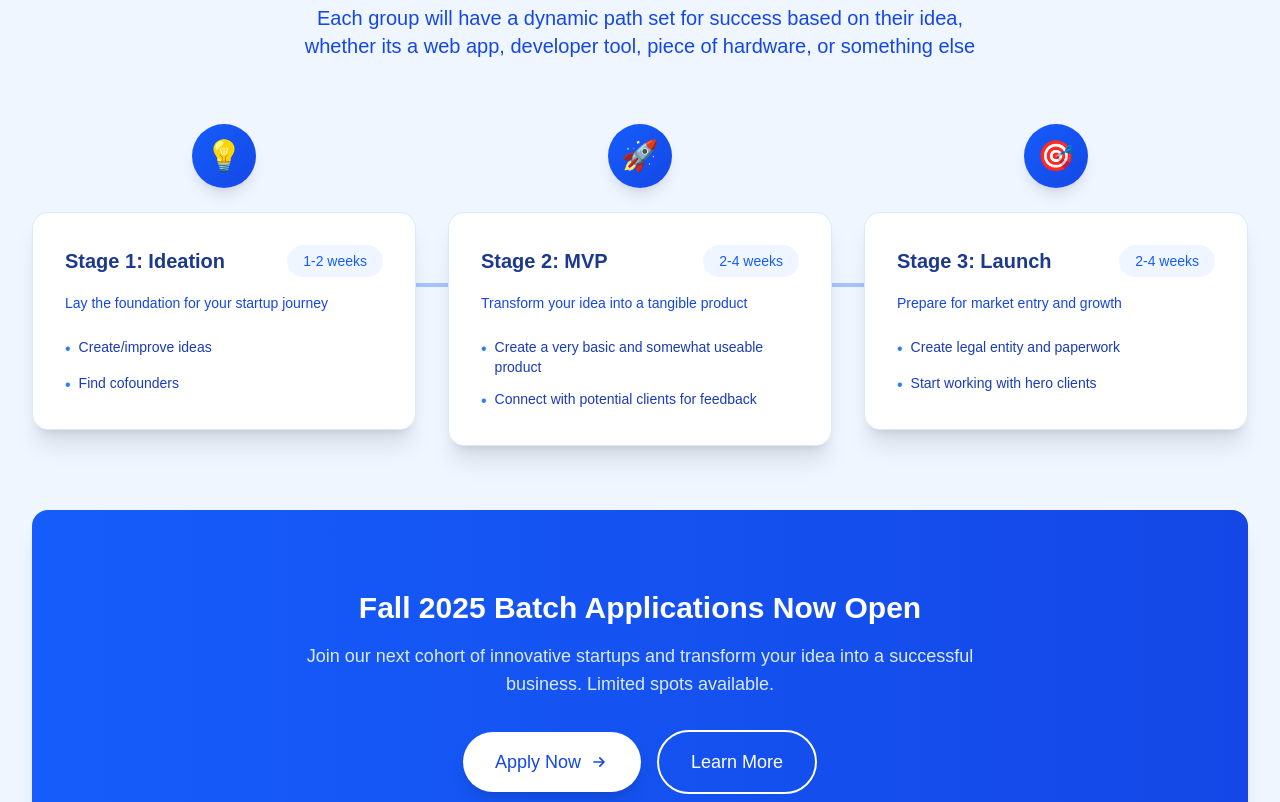
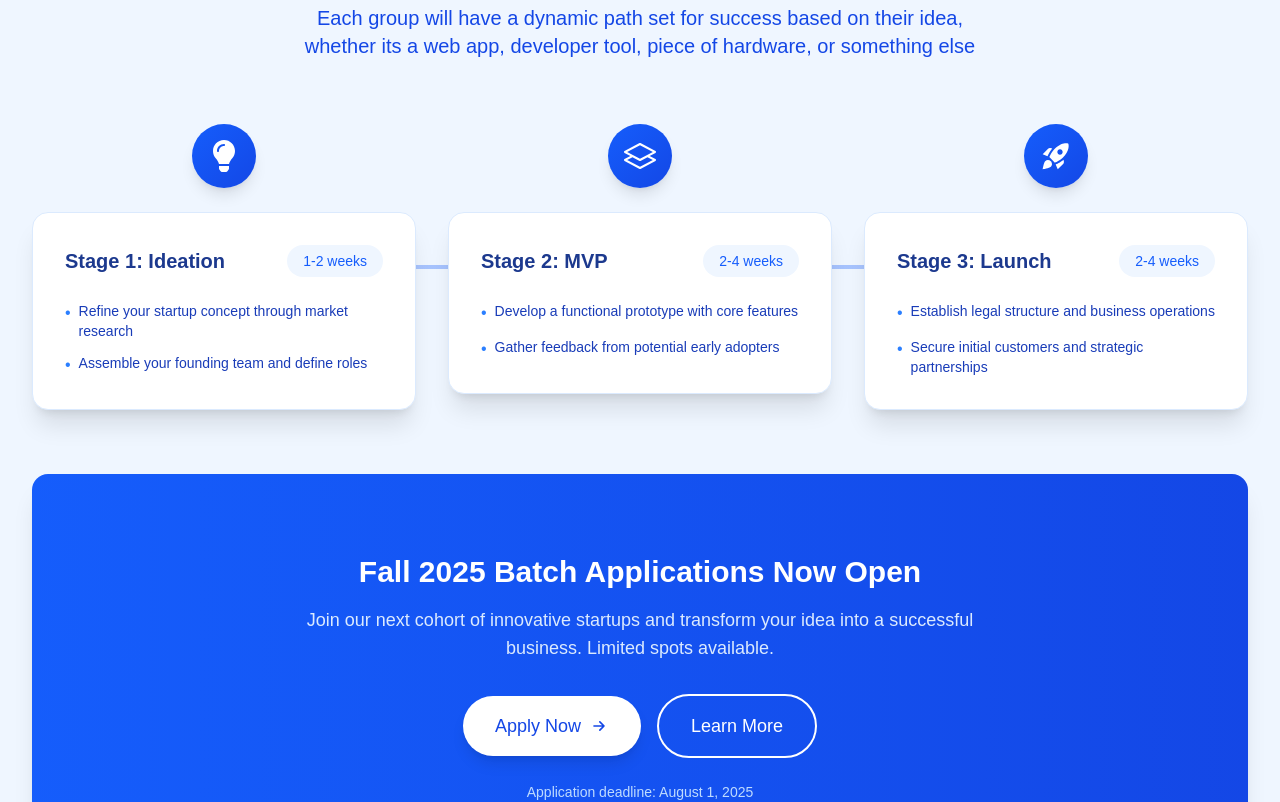
Before and after one commit to Developer-Club-WMU/w1-website, a Next.js app: page / in a window 1280 px wide. Shown: the part 740-1542 px from the top of the page. Built offline with nearby package versions, Linux system fonts and the light colour scheme.

Commit message:
logo and text updates on roadmap

```diff
--- a/app/components/Roadmap.tsx
+++ b/app/components/Roadmap.tsx
@@ -1,10 +1,14 @@
 'use client';
+
+import React from 'react';
+import { FaLightbulb } from 'react-icons/fa';
+import { MdRocketLaunch } from 'react-icons/md';
+import { BsLayers } from 'react-icons/bs';
 
 interface Stage {
   stage: string;
   duration: string;
-  icon: string;
-  description: string;
+  icon: React.ReactNode;
   tasks: string[];
 }
 
@@ -12,31 +16,28 @@ const roadmap: Stage[] = [
   {
     stage: "Stage 1: Ideation",
     duration: "1-2 weeks",
-    icon: "💡",
-    description: "Lay the foundation for your startup journey",
+    icon: <FaLightbulb className="w-8 h-8" />,
     tasks: [
-      "Create/improve ideas",
-      "Find cofounders"
+      "Refine your startup concept through market research",
+      "Assemble your founding team and define roles"
     ]
   },
   {
     stage: "Stage 2: MVP",
     duration: "2-4 weeks",
-    icon: "🚀",
-    description: "Transform your idea into a tangible product",
+    icon: <BsLayers className="w-8 h-8" />,
     tasks: [
-      "Create a very basic and somewhat useable product",
-      "Connect with potential clients for feedback"
+      "Develop a functional prototype with core features",
+      "Gather feedback from potential early adopters"
     ]
   },
   {
     stage: "Stage 3: Launch",
     duration: "2-4 weeks",
-    icon: "🎯",
-    description: "Prepare for market entry and growth",
+    icon: <MdRocketLaunch className="w-8 h-8" />,
     tasks: [
-      "Create legal entity and paperwork",
-      "Start working with hero clients"
+      "Establish legal structure and business operations",
+      "Secure initial customers and strategic partnerships"
     ]
   }
 ];
@@ -53,22 +54,18 @@ export default function Roadmap() {
             {/* Stage Card */}
             <div className="flex flex-col items-center">
               {/* Icon Circle */}
-              <div className="flex-shrink-0 w-16 h-16 bg-gradient-to-br from-blue-600 to-blue-700 rounded-full flex items-center justify-center text-3xl text-white shadow-lg z-10 mb-6">
+              <div className="flex-shrink-0 w-16 h-16 bg-gradient-to-br from-blue-600 to-blue-700 rounded-full flex items-center justify-center text-white shadow-lg z-10 mb-6">
                 {stage.icon}
               </div>
 
               {/* Content */}
               <div className="bg-white rounded-2xl shadow-xl border border-blue-100 p-8 transform transition-all duration-300 hover:scale-[1.02] hover:shadow-2xl w-full">
-                <div className="flex items-center justify-between mb-4">
+                <div className="flex items-center justify-between mb-6">
                   <h3 className="text-xl font-bold text-blue-900">{stage.stage}</h3>
                   <span className="text-sm font-medium text-blue-600 bg-blue-50 px-4 py-1.5 rounded-full">
                     {stage.duration}
                   </span>
                 </div>
-
-                <p className="text-blue-700 mb-6 text-sm">
-                  {stage.description}
-                </p>
 
                 <ul className="space-y-3">
                   {stage.tasks.map((task, taskIndex) => (
--- a/package.json
+++ b/package.json
@@ -12,6 +12,7 @@
     "next": "15.3.2",
     "react": "^19.0.0",
     "react-dom": "^19.0.0",
+    "react-icons": "^5.5.0",
     "react-type-animation": "^3.2.0"
   },
   "devDependencies": {
```
Also changed, not shown: 1 other file (tests, documents, lock files or other folders).
